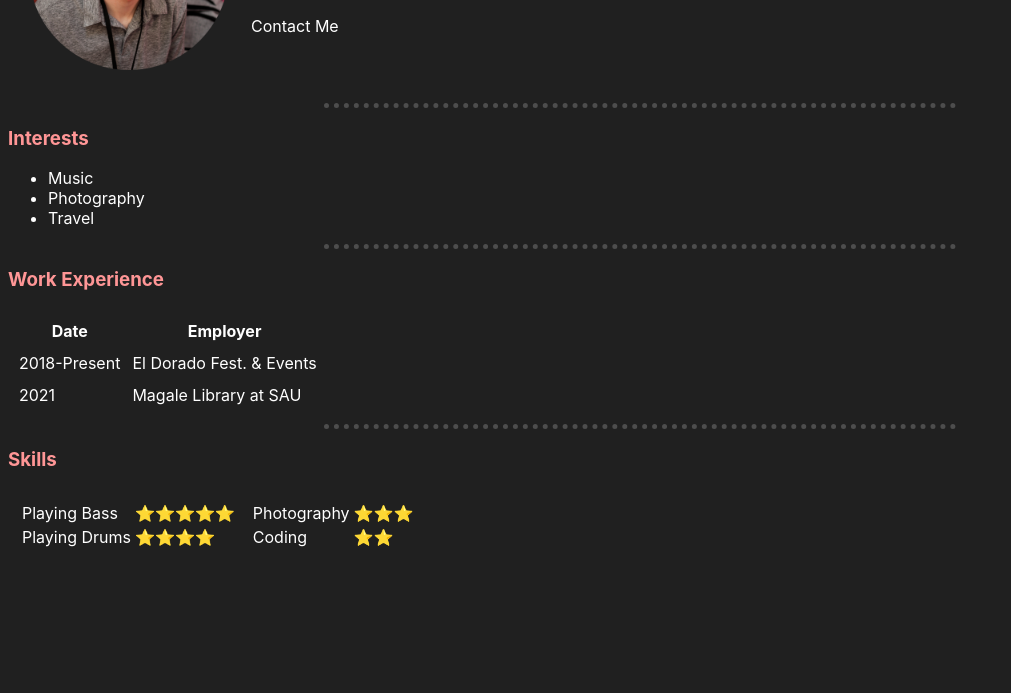
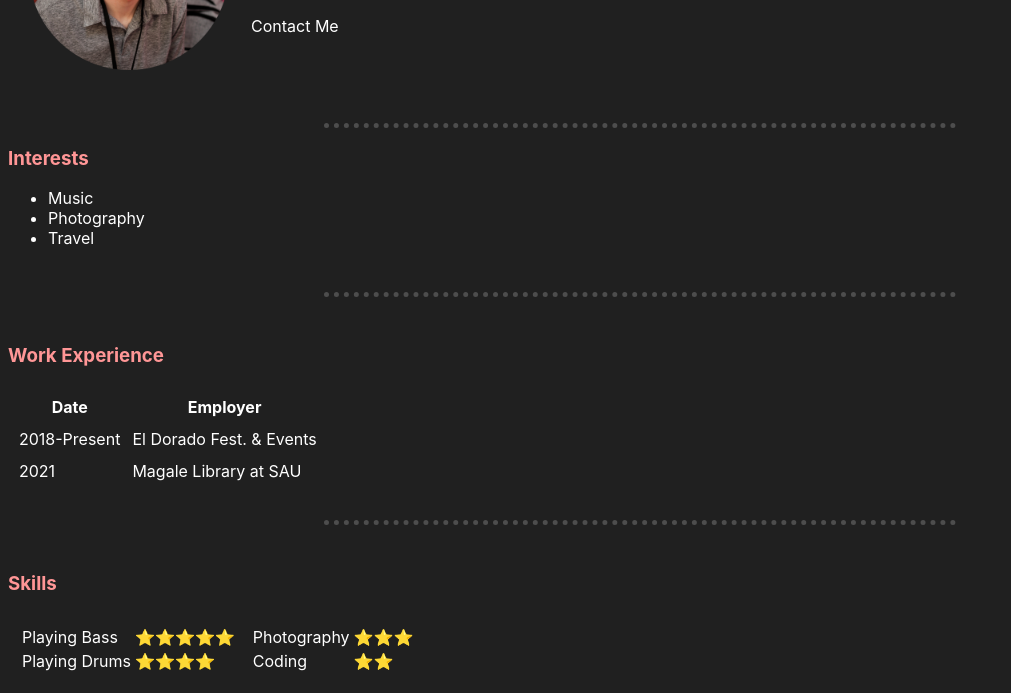
Before and after one commit to izaaks1/cv, a plain HTML site: page index.html in a window 1280 px wide. Shown: the part 159-852 px from the top of the page, without its empty margins (0-1011 px from the left). Before the commit the page ends 800 px from the top, so only its background shows below. Drawn offline with Linux system fonts and the light colour scheme.

Commit message:
spacing and linking travel

```diff
--- a/index.html
+++ b/index.html
@@ -18,14 +18,17 @@
             </td>
         </tr>
     </table>
+    <br>
     <hr>
     <h3>Interests</h3>
     <ul>
         <li><a href="https://scontent-lax3-2.cdninstagram.com/v/t51.2885-15/sh0.08/e35/s640x640/233740677_510954716674830_194977814231921075_n.jpg?_nc_ht=scontent-lax3-2.cdninstagram.com&_nc_cat=106&_nc_ohc=qQjvWifqJLMAX8syNHS&edm=AABBvjUBAAAA&ccb=7-4&oh=3629d8be203a639a634c3a0a6e0c8b5e&oe=61240BA4&_nc_sid=83d603" target="_blank">Music</a></li>
         <li><a href="https://www.instagram.com/isaacwoollenphoto/?hl=en" target="_blank">Photography</a></li>
-        <li>Travel</li>
+        <li><a href="https://scontent-dfw5-1.cdninstagram.com/v/t51.2885-15/sh0.08/e35/s640x640/226799828_3687447894690682_5027530850810448417_n.jpg?_nc_ht=scontent-dfw5-1.cdninstagram.com&_nc_cat=110&_nc_ohc=z1wr1kfiSEsAX_-iQWj&edm=AP_V10EBAAAA&ccb=7-4&oh=e45c484a155a80122ed64bda939f384b&oe=612FC405&_nc_sid=4f375e" target="_blank">Travel</a></li>
     </ul>
+    <br>
     <hr>
+    <br>
     <h3>Work Experience</h3>
     <table cellspacing="10">
         <thead>
@@ -41,7 +44,9 @@
             <td>Magale Library at SAU</td>
         </tr>
     </table>
+    <br>
     <hr>
+    <br>
     <h3>Skills</h3>
     <table cellspacing="10">
         <tr>
```
